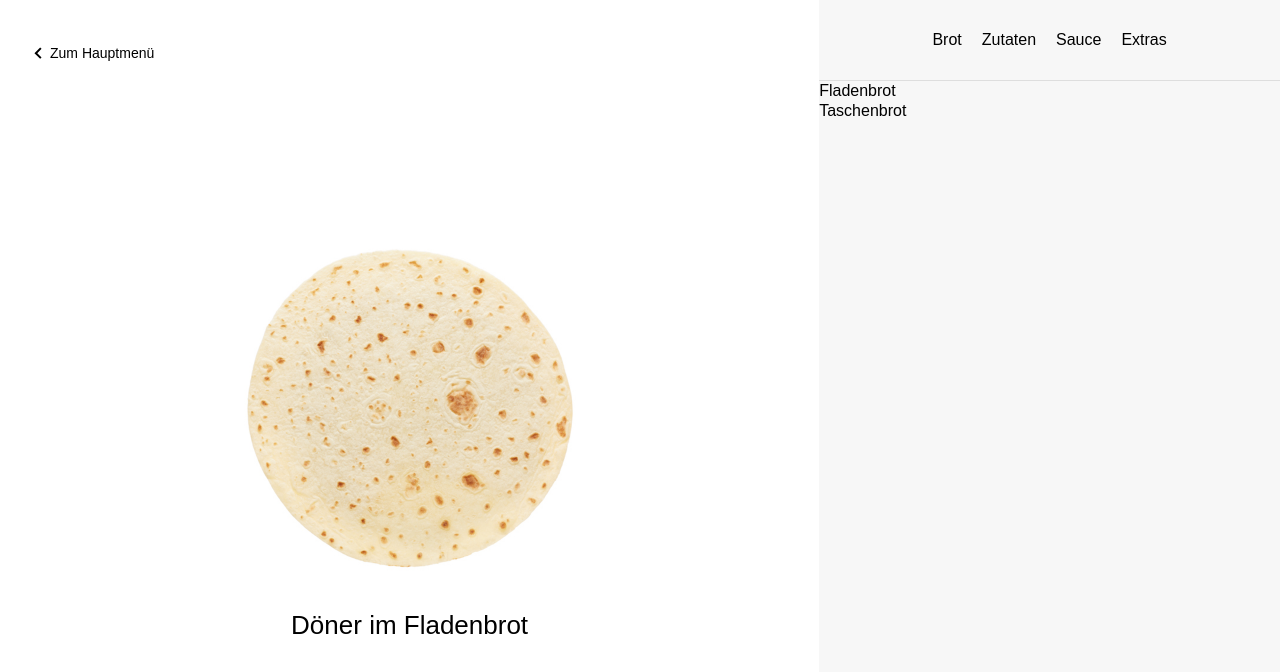
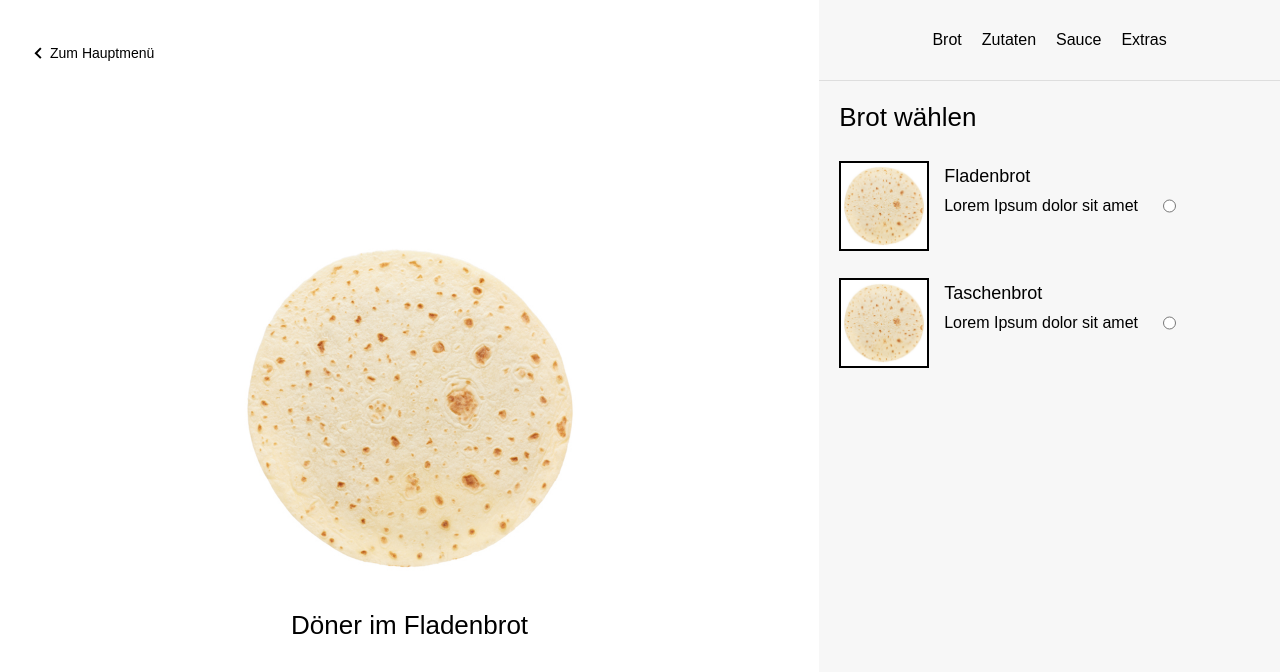
Before and after one commit to hakyzz/kreabab, a React app: page /customizer in a window 1280 px wide. Shown: the top 672 px of the page. Built offline with nearby package versions, Linux system fonts and the light colour scheme; a web font is replaced by a local one.

Commit message:
new changes, radio and checkboxlist, symbollist work in progress

```diff
--- a/src/components/CustomizerNavigation/CustomizerNavigation.js
+++ b/src/components/CustomizerNavigation/CustomizerNavigation.js
@@ -8,16 +8,16 @@ class CustomizerNavigation extends Component {
             <div className="customizer-navigation">
                 <ul className="customizer-navigation__list">
                     <li className="customizer-navigation__item">
-                        <a className="customizer-navigation__item-link" href="">Brot</a>
+                        <a className="customizer-navigation__item-link" href="/customizer/:bread">Brot</a>
                     </li>
                     <li className="customizer-navigation__item">
-                        <a className="customizer-navigation__item-link" href="">Zutaten</a>
+                        <a className="customizer-navigation__item-link" href="/customizer/:ingredients">Zutaten</a>
                     </li>
                     <li className="customizer-navigation__item">
-                        <a className="customizer-navigation__item-link" href="">Sauce</a>
+                        <a className="customizer-navigation__item-link" href="/customizer/:sauce">Sauce</a>
                     </li>
                     <li className="customizer-navigation__item">
-                        <a className="customizer-navigation__item-link" href="">Extras</a>
+                        <a className="customizer-navigation__item-link" href="/customizer/:extras">Extras</a>
                     </li>
                 </ul>
             </div>
--- a/src/components/IngredientsList/IngredientsList.js
+++ b/src/components/IngredientsList/IngredientsList.js
@@ -4,11 +4,29 @@ import './IngredientsList.css';
 class IngredientsList extends Component {
 
     render() {
-        return (
-            <div className="ingredients-list">
-                {this.props.children}
-            </div>
+        const childrenWithProps = React.Children.map(this.props.children,
+            (child) => React.cloneElement(child, {
+                type: this.props.type
+            })
         );
+
+        if(this.props.type === "symbolList") {
+            return (
+                <div className="ingredients-list">
+                    <h2>{this.props.title}</h2>
+                    <div className="ingredients-list__symbols">
+                        {childrenWithProps}
+                    </div>
+                </div>
+            );
+        } else {
+            return (
+                <div className="ingredients-list">
+                    <h2>{this.props.title}</h2>
+                    {childrenWithProps}
+                </div>
+            );
+        }
     }
 }
 
--- a/src/components/IngredientsList/IngredientsList.scss
+++ b/src/components/IngredientsList/IngredientsList.scss
@@ -1,3 +1,9 @@
 .ingredients-list {
+  padding: 20px;
 
+  &__symbols {
+    display: flex;
+    flex-flow: row wrap;
+    padding: 27px 0;
+  }
 }
--- a/src/components/IngredientsListEntry/IngredientsListEntry.js
+++ b/src/components/IngredientsListEntry/IngredientsListEntry.js
@@ -1,14 +1,39 @@
 import React, { Component } from 'react';
 import './IngredientsListEntry.css';
-
 class IngredientsListEntry extends Component {
 
     render() {
-        return (
-            <div className="ingredients-list-entry">
-                {this.props.children}
-            </div>
-        );
+        let listType;
+
+        if(this.props.type === "radioList") {
+            listType = "radio";
+        } else if (this.props.type === "checkboxList"){
+            listType = "checkbox";
+        }
+
+        if(this.props.type === "symbolList") {
+            return (
+                <div className="ingredients-list-entry ingredients-list-entry--symbols">
+                    <label htmlFor={this.props.title} className="ingredients-list-entry__label">
+                        <img src={this.props.image} className="ingredients-list-entry__image" alt={this.props.children}/>
+                    </label>
+                    <input name={this.props.name} id={this.props.title} className="ingredients-list-entry__input" type="checkbox" />
+                </div>
+            );
+        } else {
+            return (
+                <div className="ingredients-list-entry">
+                    <label htmlFor={this.props.title} className="ingredients-list-entry__label">
+                        <img src={this.props.image} className="ingredients-list-entry__image" alt=""/>
+                        <span>
+                            <span className="ingredients-list-entry__title">{this.props.children}</span>
+                            <span className="ingredients-list-entry__text">{this.props.text}</span>
+                        </span>
+                    </label>
+                    <input name={this.props.name} id={this.props.title} className="ingredients-list-entry__input" type={listType} />
+                </div>
+            );
+        }
     }
 }
 
--- a/src/components/IngredientsListEntry/IngredientsListEntry.scss
+++ b/src/components/IngredientsListEntry/IngredientsListEntry.scss
@@ -0,0 +1,56 @@
+.ingredients-list-entry {
+  display: flex;
+  flex-flow: row nowrap;
+  position: relative;
+  margin-top: 27px;
+
+  &__label {
+    display: flex;
+    flex-flow: row nowrap;
+  }
+
+  &__image {
+    width: 90px;
+    height: 90px;
+    border: 2px solid var(--primary-color);
+  }
+
+  &__title {
+    display: block;
+    font-weight: 500;
+    font-size: var(--font-size-l);
+    padding-left: 15px;
+    padding-bottom: 5px;
+    line-height: 30px;
+  }
+
+  &__text {
+    padding-left: 15px;
+    display: block;
+  }
+
+  &__input {
+    height: 90px;
+    margin: 0 0 0 25px;
+    line-height: 90px;
+  }
+}
+
+.ingredients-list-entry--symbols {
+  margin: 5px;
+
+  .ingredients-list-entry {
+    &__image {
+      width: 105px;
+      height: 105px;
+    }
+    &__input {
+      position: absolute;
+      margin: 0;
+      height: auto;
+      line-height: inherit;
+      right: 0;
+      bottom: 0;
+    }
+  }
+}
--- a/src/components/ProductCustomizer/ProductCustomizer.js
+++ b/src/components/ProductCustomizer/ProductCustomizer.js
@@ -3,16 +3,19 @@ import './ProductCustomizer.css';
 import CustomizerNavigation from '../CustomizerNavigation/CustomizerNavigation';
 import IngredientsList from "../IngredientsList/IngredientsList";
 import IngredientsListEntry from "../IngredientsListEntry/IngredientsListEntry";
+import ProductImage from '../../assets/img/fladenbrot.png';
 
 class ProductCustomizer extends Component {
 
     render() {
+        let view = this.props.view;
+
         return (
-            <div className="product-customizer">
+            <div className={"product-customizer " + view}>
                 <CustomizerNavigation />
-                <IngredientsList>
-                    <IngredientsListEntry>Fladenbrot</IngredientsListEntry>
-                    <IngredientsListEntry>Taschenbrot</IngredientsListEntry>
+                <IngredientsList type="radioList" title="Brot wählen">
+                    <IngredientsListEntry image={ProductImage} name="breadType" title="fladenbrot" text="Lorem Ipsum dolor sit amet">Fladenbrot</IngredientsListEntry>
+                    <IngredientsListEntry image={ProductImage} name="breadType" title="taschenbrot" text="Lorem Ipsum dolor sit amet">Taschenbrot</IngredientsListEntry>
                 </IngredientsList>
             </div>
         );
--- a/src/views/CustomizerView.js
+++ b/src/views/CustomizerView.js
@@ -4,10 +4,12 @@ import ProductCustomizer from '../components/ProductCustomizer/ProductCustomizer
 
 class CustomizerView extends Component {
     render() {
+        console.log(this.props.location.pathname);
+
         return (
             <div className="customizer">
                 <ProductOverview />
-                <ProductCustomizer />
+                <ProductCustomizer view={this.props.location.query} />
             </div>
         );
     }
```
